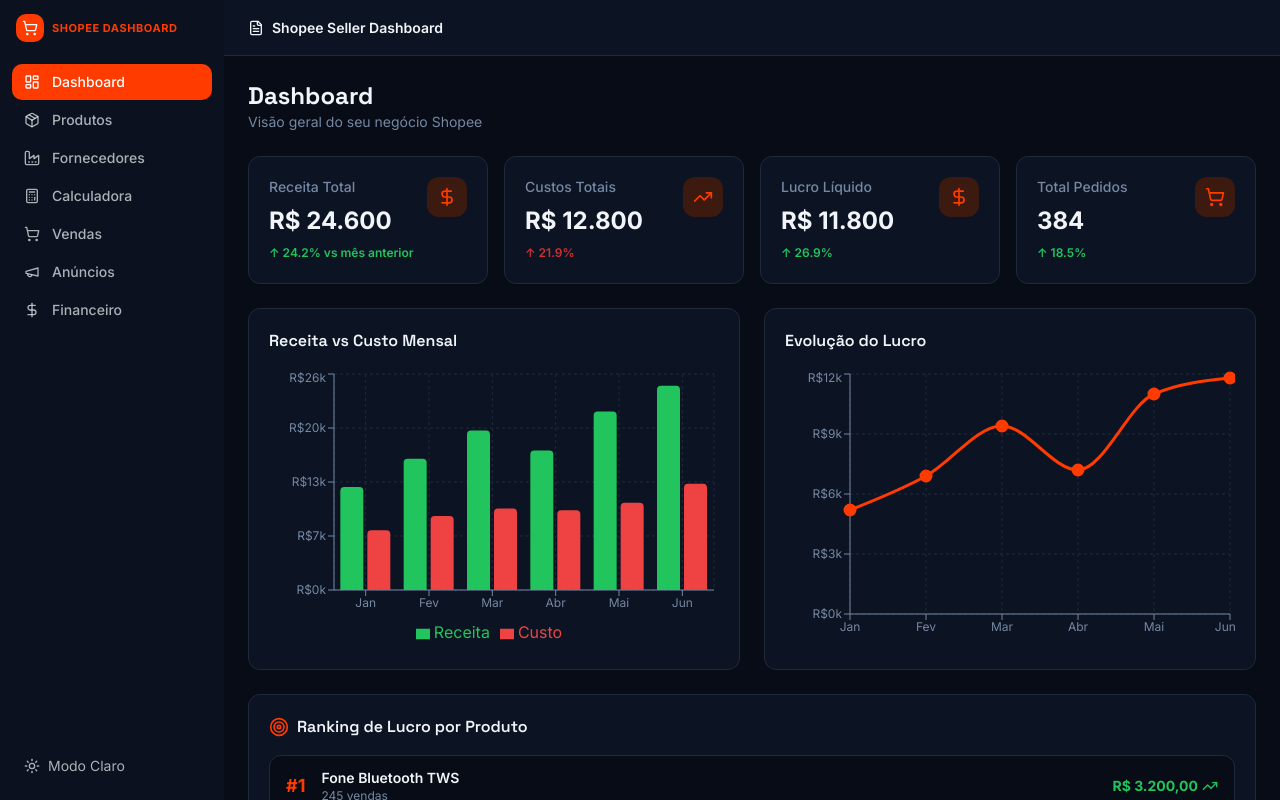
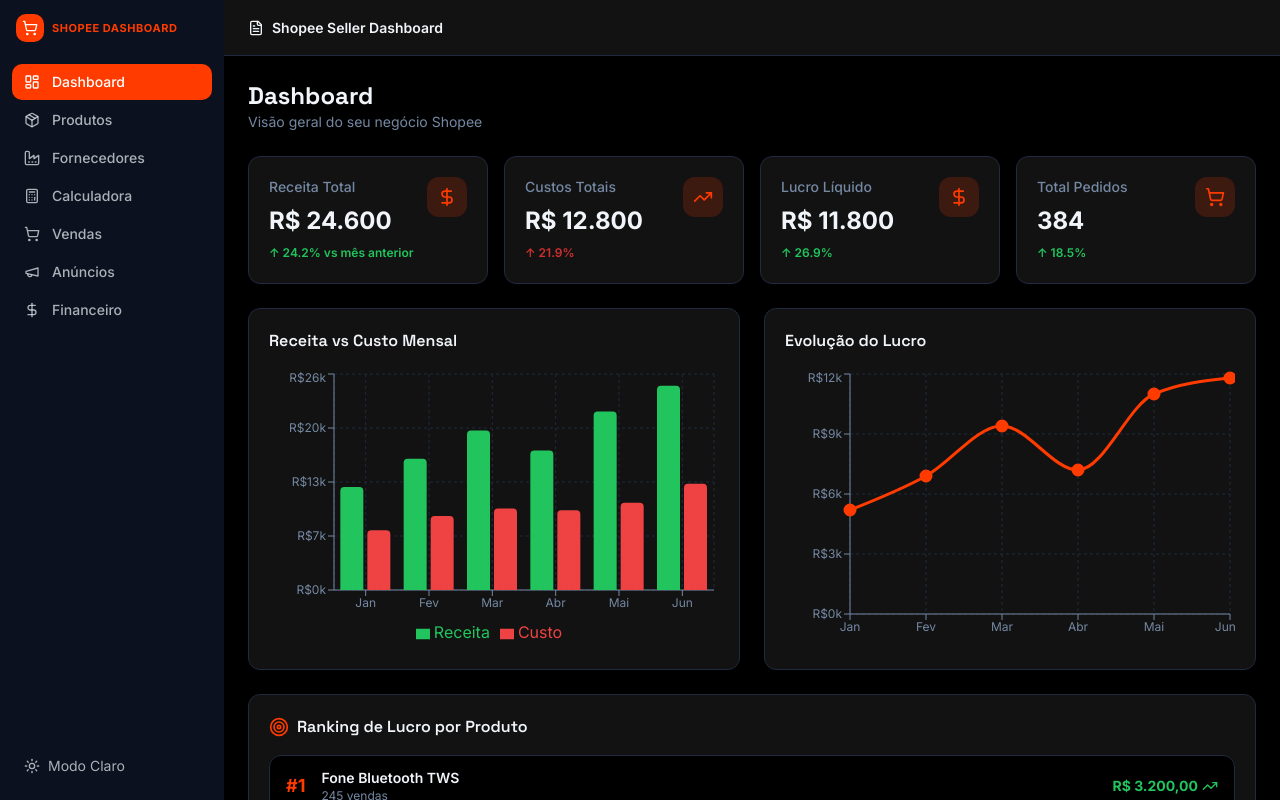
Before and after one commit to caua-mendonca/shopee-vendedor-pro, a React (Vite) app: page / in a window 1280 px wide. Built offline with nearby package versions, Linux system fonts and the light colour scheme.

Commit message:
Recreated Shopee UI alignment
Co-authored-by: caua-mendonca <112132605+caua-mendonca@users.noreply.github.com>

```diff
--- a/index.html
+++ b/index.html
@@ -1,5 +1,5 @@
 <!doctype html>
-<html lang="pt-BR">
+<html lang="pt-BR" class="dark">
   <head>
     <meta charset="UTF-8" />
     <meta name="viewport" content="width=device-width, initial-scale=1.0" />
--- a/src/index.css
+++ b/src/index.css
@@ -42,9 +42,9 @@
   }
 
   .dark {
-    --background: 222 47% 6%;
+    --background: 0 0% 0%;
     --foreground: 210 40% 96%;
-    --card: 222 47% 9%;
+    --card: 0 0% 7%;
     --card-foreground: 210 40% 96%;
     --popover: 222 47% 9%;
     --popover-foreground: 210 40% 96%;
```
